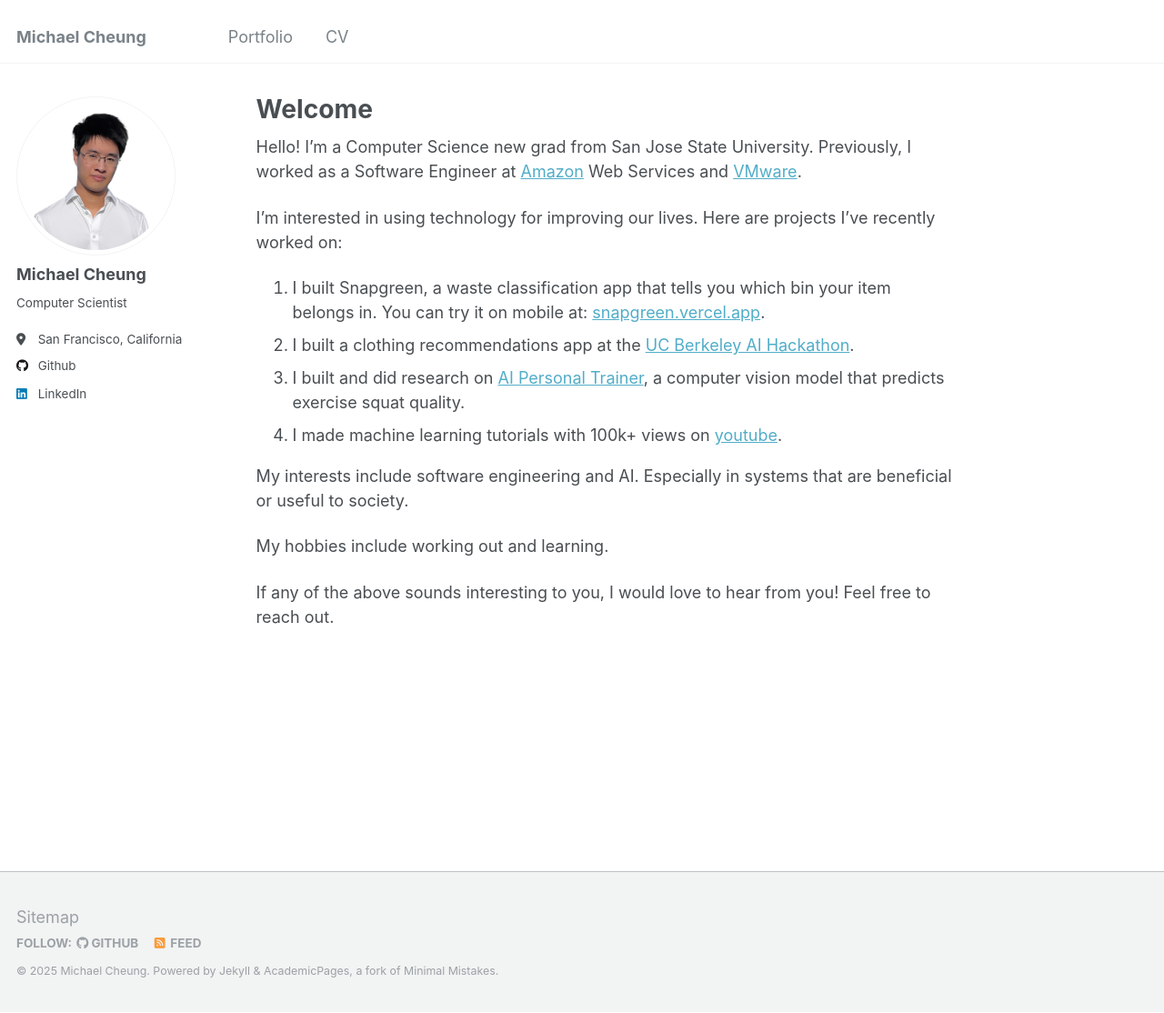
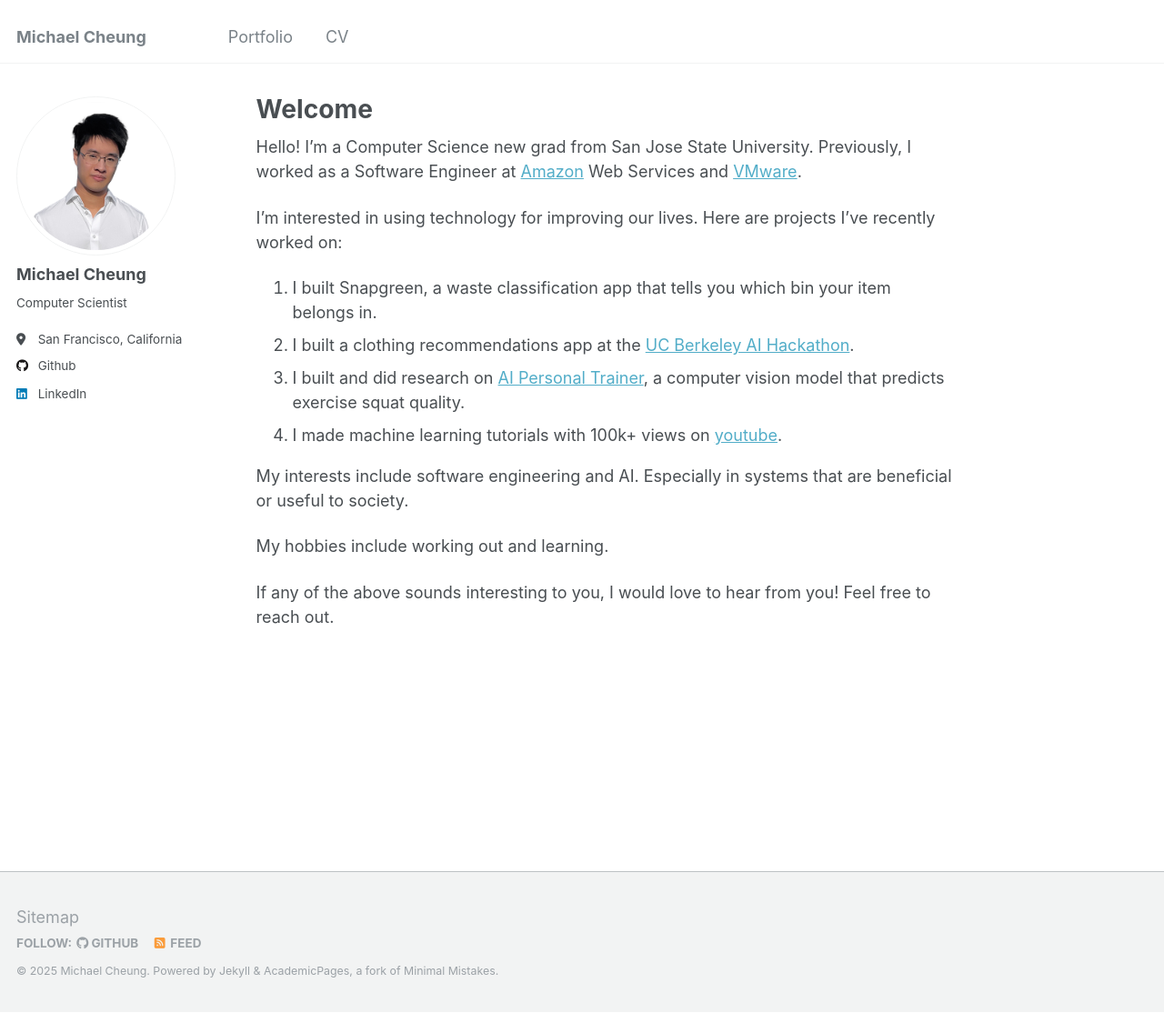
Before and after one commit to cheung0/cheung0.github.io, a Jekyll site: the page built from _pages/about.md, in a window 1280 px wide and 1114 px high. Shown: the whole window at 91% size. Built offline with Jekyll 4.4.1, drawn with Linux system fonts in a browser that asks for light colours.

Commit message:
Update about.md

```diff
--- a/_pages/about.md
+++ b/_pages/about.md
@@ -10,7 +10,7 @@ redirect_from:
 Hello! I’m a Computer Science new grad from San Jose State University. Previously, I worked as a Software Engineer at [Amazon](https://www.amazon.com/) Web Services and [VMware](https://www.vmware.com/).
 
 I’m interested in using technology for improving our lives. Here are projects I’ve recently worked on:
-1. I built Snapgreen, a waste classification app that tells you which bin your item belongs in. You can try it on mobile at: [snapgreen.vercel.app](https://snapgreen.vercel.app).
+1. I built Snapgreen, a waste classification app that tells you which bin your item belongs in.
 2. I built a clothing recommendations app at the [UC Berkeley AI Hackathon](https://devpost.com/software/style-sync?ref_content=user-portfolio&ref_feature=in_progress).
 3. I built and did research on [AI Personal Trainer](https://cheung0.github.io/files/AI Personal Trainer Research.pdf), a computer vision model that predicts exercise squat quality.
 4. I made machine learning tutorials with 100k+ views on [youtube](https://www.youtube.com/playlist?list=PLnoQBKuzSUX3YAeGaZXgJK0fElpAHT50D).
```
